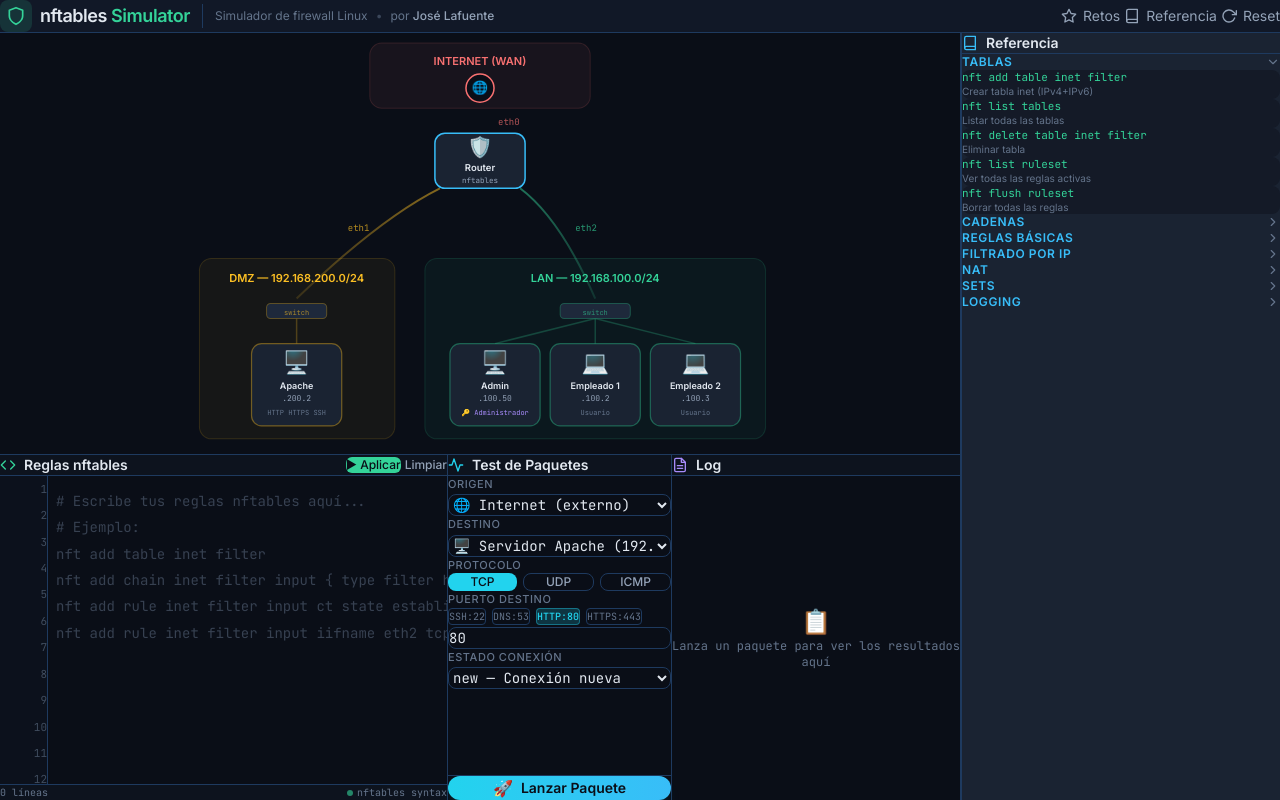
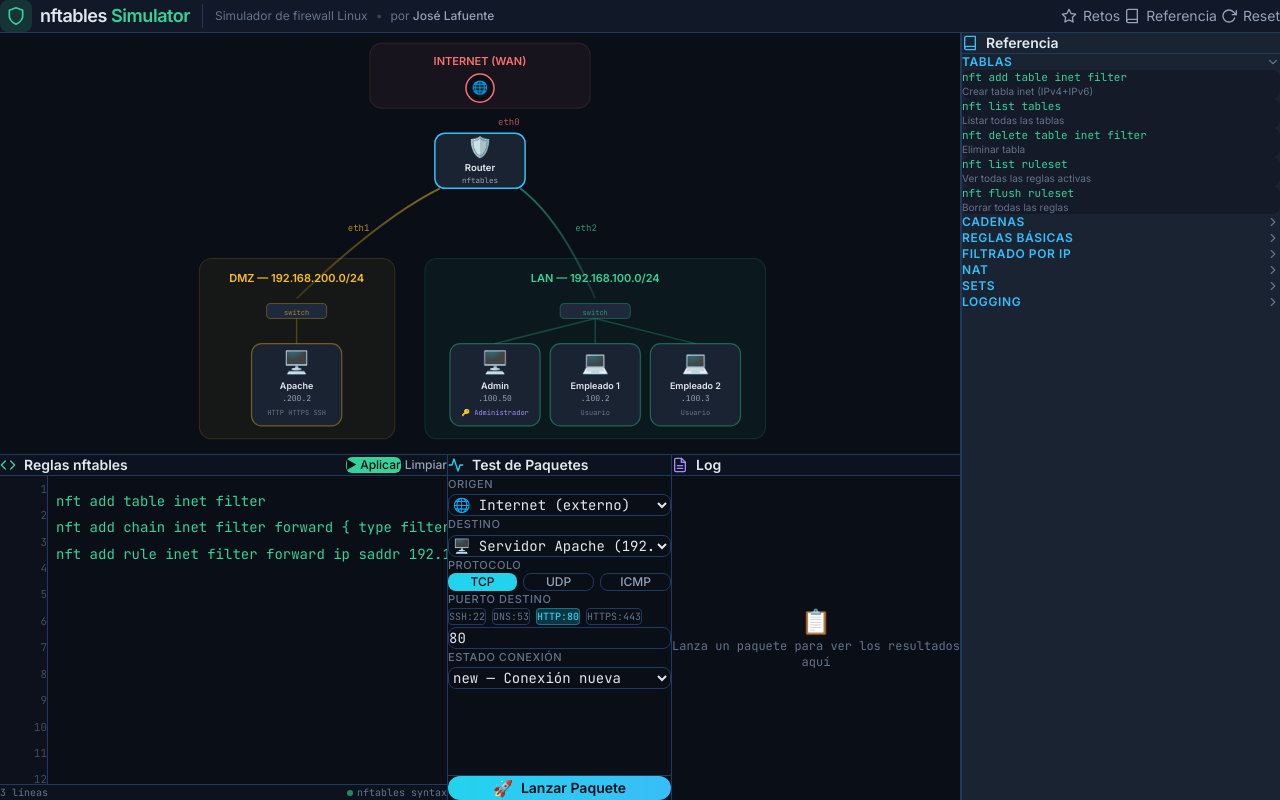
Before and after one commit to LafuenteColoradoJose/nftables-simulator, an Angular app: page / in a window 1280 px wide. Built offline with nearby package versions, Linux system fonts and the light colour scheme.

Commit message:
feat(ui): add default nftables rules to editor for easier testing

```diff
--- a/src/app/app.ts
+++ b/src/app/app.ts
@@ -87,7 +87,7 @@ export class App {
   /** Estado global de la UI */
   protected readonly showReference = signal(true);
   protected readonly showChallenges = signal(false);
-  protected readonly editorContent = signal('');
+  protected readonly editorContent = signal('nft add table inet filter\nnft add chain inet filter forward { type filter hook forward priority 0 ; policy drop ; }\nnft add rule inet filter forward ip saddr 192.168.100.50 tcp dport 80 accept');
 
   /** Servicios de Simulación */
   private readonly parser = inject(NftablesParserService);
```
